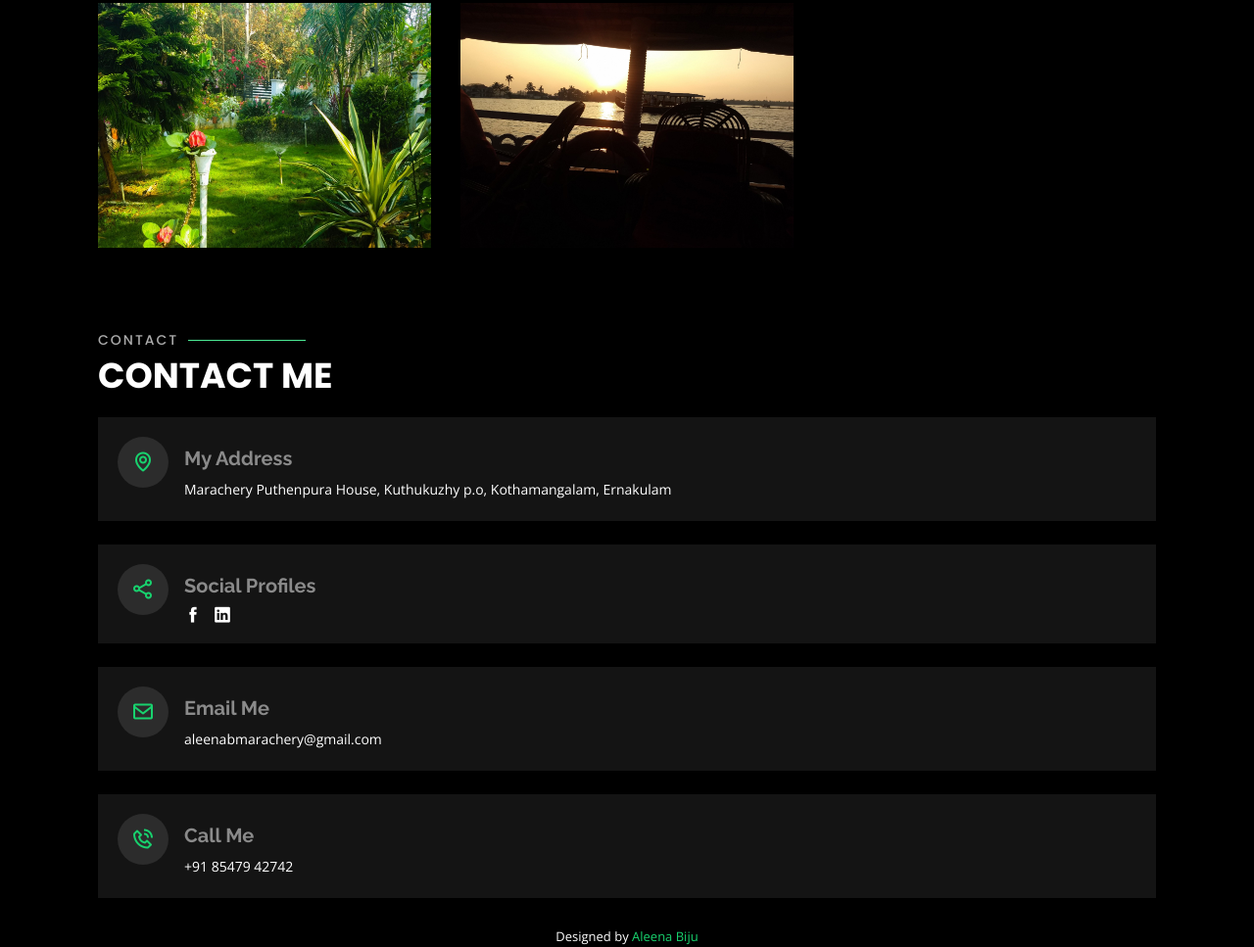
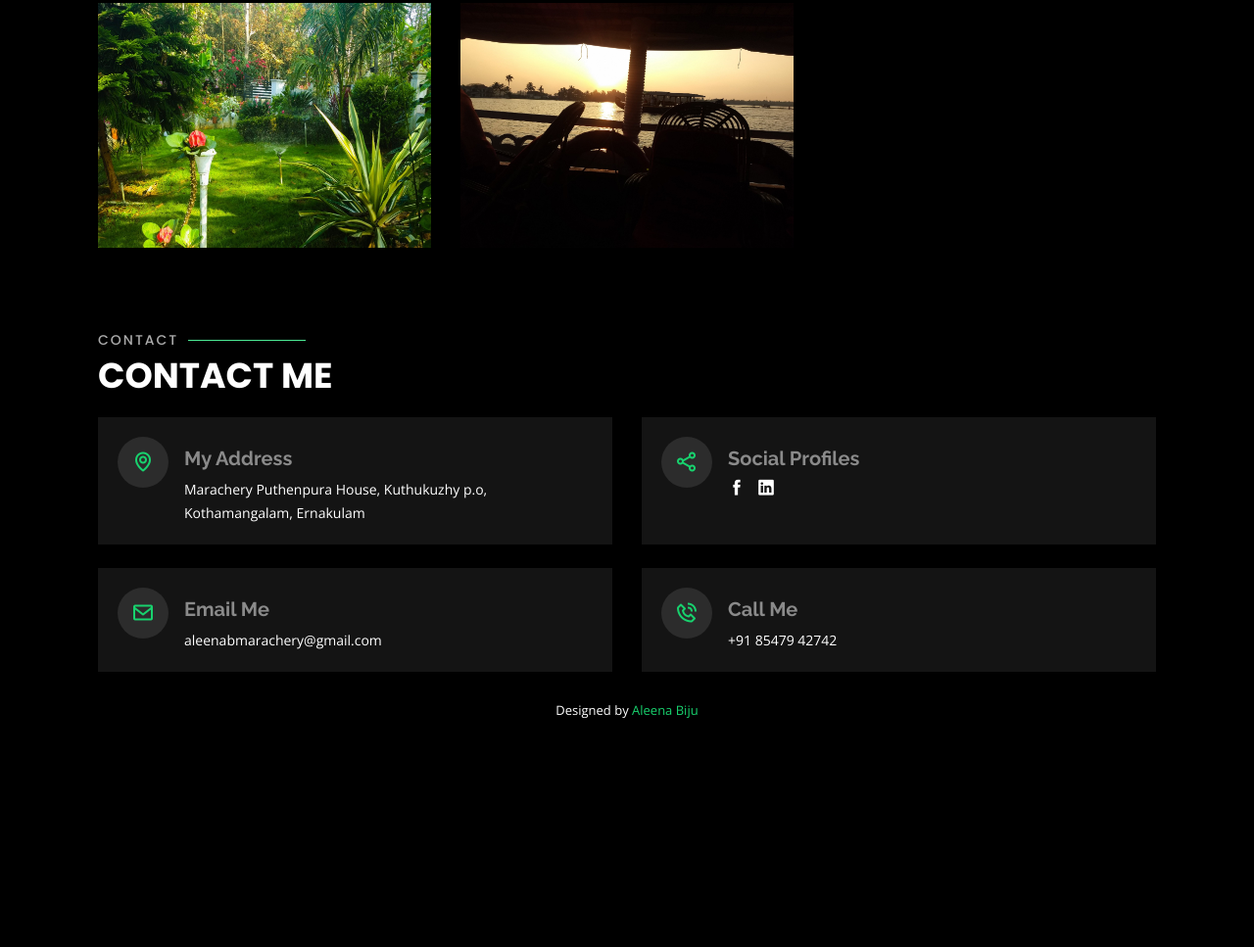
Before and after one commit to aleena-biju/Personal-Website, a plain HTML site: page index.html in a window 1280 px wide. Shown: the part 4109-5076 px from the top of the page at 98% size. After the commit the page ends 4845 px from the top, so only its background shows below. Drawn offline with nearby package versions, Linux system fonts and the light colour scheme.

Commit message:
modified

```diff
--- a/index.html
+++ b/index.html
@@ -45,7 +45,7 @@
       <!-- <a href="index.html" class="mr-auto"><img src="assets/img/logo.png" alt="" class="img-fluid"></a> -->
       <h2>I'm a <span> Freelancer </span> of my passions from India</h2>
 
-      <nav class="nav-menu d-none d-lg-block">
+      <nav class="nav-menu d-none d-lg-block" id="nav">
         <ul>
           <li class="active"><a href="#header">Home</a></li>
           <li><a href="#about">About</a></li>
@@ -540,7 +540,7 @@
 
       <div class="row mt-2">
 
-        <div class="col-md-12 d-flex align-items-stretch">
+        <div class="col-md-6 d-flex align-items-stretch">
           <div class="info-box">
             <i class="bx bx-map"></i>
             <h3>My Address</h3>
@@ -548,7 +548,7 @@
           </div>
         </div>
 
-        <div class="col-md-12 mt-4 d-flex align-items-stretch">
+        <div class="col-md-6 mt-4 mt-md-0 d-flex align-items-stretch">
           <div class="info-box">
             <i class="bx bx-share-alt"></i>
             <h3>Social Profiles</h3>
@@ -559,14 +559,14 @@
           </div>
         </div>
 
-        <div class="col-md-12 mt-4 d-flex align-items-stretch">
+        <div class="col-md-6 mt-4 d-flex align-items-stretch">
           <div class="info-box">
             <i class="bx bx-envelope"></i>
             <h3>Email Me</h3>
             <p>aleenabmarachery@gmail.com</p>
           </div>
         </div>
-        <div class="col-md-12 mt-4 d-flex align-items-stretch">
+        <div class="col-md-6 mt-4 d-flex align-items-stretch">
           <div class="info-box">
             <i class="bx bx-phone-call"></i>
             <h3>Call Me</h3>
```
